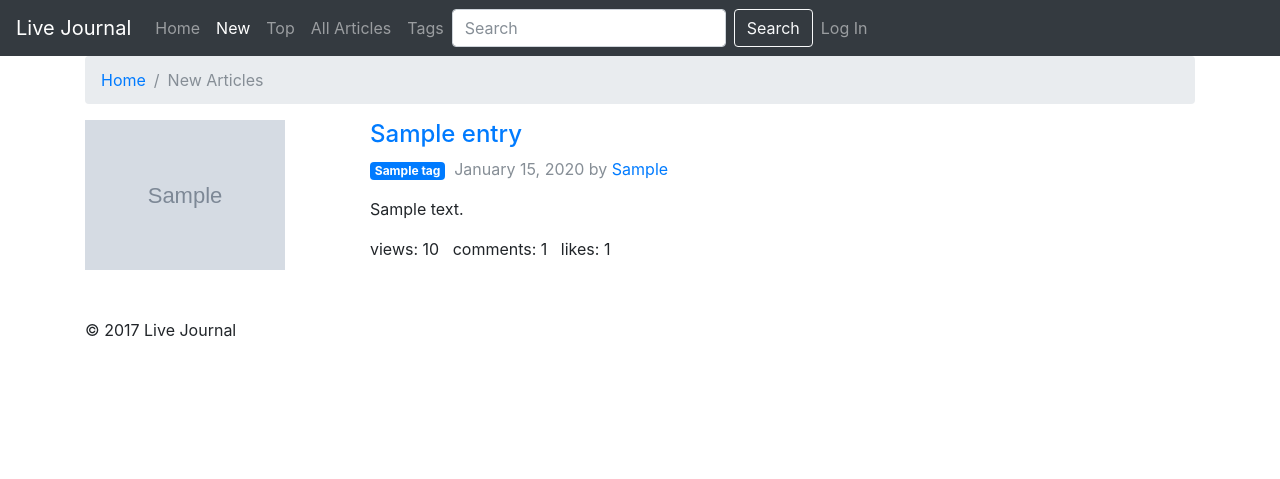
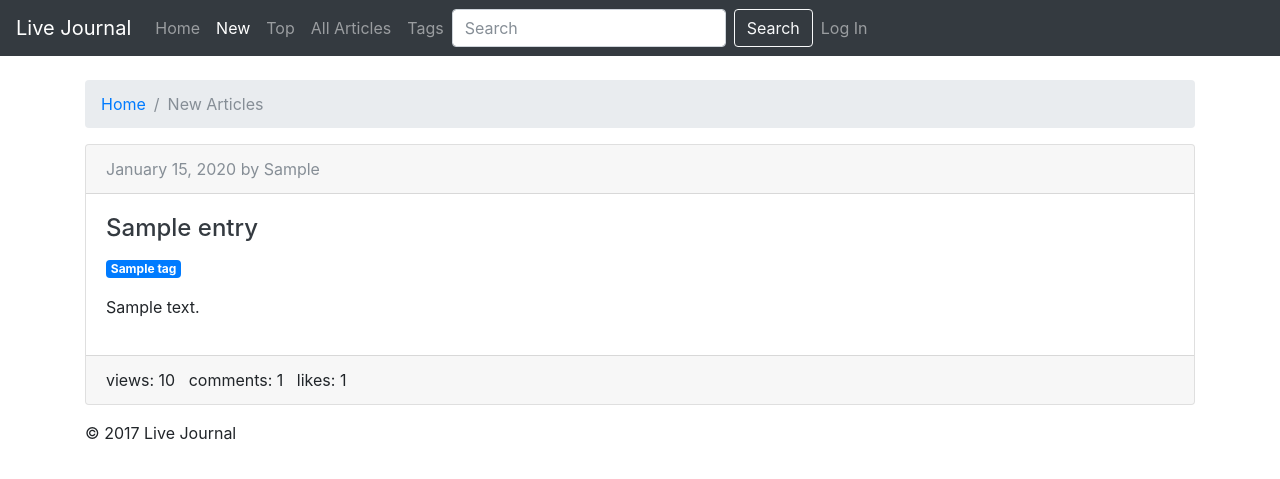
Before and after one commit to roman985475612/learning-log, a Django app: page /new/ in a window 1280 px wide. Shown: the top 479 px of the page. Run offline with Django 3.2, Linux system fonts and the light colour scheme; tables that the repository leaves empty hold one stand-in row (values such as "Sample post"); grey boxes marked "Sample" are stand-in pictures; some libraries are stand-ins or nearby versions.

Commit message:
Task # 59 - Changed Entry list template

```diff
--- a/learning_log/templates/base.html
+++ b/learning_log/templates/base.html
@@ -7,12 +7,12 @@
   <meta name="viewport" content="width=device-width, initial-scale=1.0">
   <meta http-equiv="X-UA-Compatible" content="ie=edge">
   <link rel="stylesheet" href="https://maxcdn.bootstrapcdn.com/bootstrap/4.0.0-beta.2/css/bootstrap.min.css">
-  <title>{{ title }} | Live Journal</title>
+  <title>{% block title %}{{ title }}{% endblock %} | Live Journal</title>
 </head>
 <body>
 
   {% include "navbar_snippet.html" %}
-
+    <br>
   {% block breadcrumb %}{% endblock %}
 
   {% include "messages_snippet.html" %}
--- a/learning_logs/templates/learning_logs/entry_detail.html
+++ b/learning_logs/templates/learning_logs/entry_detail.html
@@ -147,8 +147,10 @@
           </article>
           <br>
         {% empty %}
-          <div class="alert alert-warning">
-            <strong>Ups!</strong> This article has no comments.
+          <div class="card border-dark mb-3">
+              <div class="card-body">
+                This article has no comments.
+              </div>
           </div>
         {% endfor %}
       </article>
--- a/learning_logs/templates/learning_logs/entry_list.html
+++ b/learning_logs/templates/learning_logs/entry_list.html
@@ -14,41 +14,24 @@
 
 {% block content %}
   <section class="container">
-    <div class="row">
       {% for entry in entry_list %}
-        <article class="col-12">
-          <div class="row">
-            <div class="col-lg-3">
-              <a href="{% url 'learning_logs:entry' entry.slug %}">
-                <img
-                  class="media-object"
-                  height="150"
-                  width="200"
-                  {% if entry.image %}
-                    src="{{ entry.image.url }}"
-                    alt="{{ entry.title }}"
-                  {% else %}
-                    src="{% static 'img/photo_not_found.jpg' %}"
-                    alt="photo_not_found"
-                  {% endif %}
-                >
-              </a>
-            </div><!-- col-4 -->
-            <div class="col-lg-9">
-              <h4 class="media-heading"><a href="{% url 'learning_logs:entry' entry.slug %}">{{ entry.title }}</a></h4>
-              {% for tag in entry.tag.all %}
-                <span class="badge badge-{{ tag.color }}">{{ tag.title }}</span>&nbsp;
-              {% endfor %}
-              <span class="text-muted">{{ entry.date_added|date:'F d, Y' }} by <a href="{% url 'users:profile' entry.owner.person.id %}">{{ entry.owner|title }}</a></span>
-              <p>{{ entry.text|linebreaks|truncatewords:50 }}</p>
-              views: {{ entry.views }}&nbsp;&nbsp;
-              comments: {{ entry.comments }}&nbsp;&nbsp;
-              likes: {{ entry.likes }}&nbsp;&nbsp;
-            </div><!-- col-8 -->
-          </div><!-- row -->
-          <br><br>
-        </article><!-- com -->
+        <div class="card mb-3">
+            <div class="card-header">
+                <span class="text-muted">{{ entry.date_added|date:'F d, Y' }} by {{ entry.owner|title }}</span>
+            </div>
+            <div class="card-body">
+                <h4 class="card-title"><a href="{% url 'learning_logs:entry' entry.slug %}" class="text-dark">{{ entry.title }}</a></h4>
+                {% for tag in entry.tag.all %}
+                    <span class="badge badge-{{ tag.color }}">{{ tag.title }}</span>&nbsp;
+                {% endfor %}
+                <p class="card-text">{{ entry.text|linebreaks|truncatewords:50 }}</p>
+            </div>
+            <div class="card-footer">
+                <span>views: {{ entry.views }}&nbsp;&nbsp;</span>
+                <span>comments: {{ entry.comments }}&nbsp;&nbsp;</span>
+                <span>likes: {{ entry.likes }}&nbsp;&nbsp;</span>
+            </div>
+        </div>
       {% endfor %}
-    </div><!-- row -->
   </section><!-- container -->
 {% endblock %}
```
Also changed, not shown: learning_log/templates/403.html (+4 -4 lines), learning_log/templates/404.html (+6 -5 lines), learning_log/templates/500.html (+4 -4 lines), users/templates/users/person_detail.html (+15 -8 lines), learning_log/settings.py (line endings or trailing spaces).
